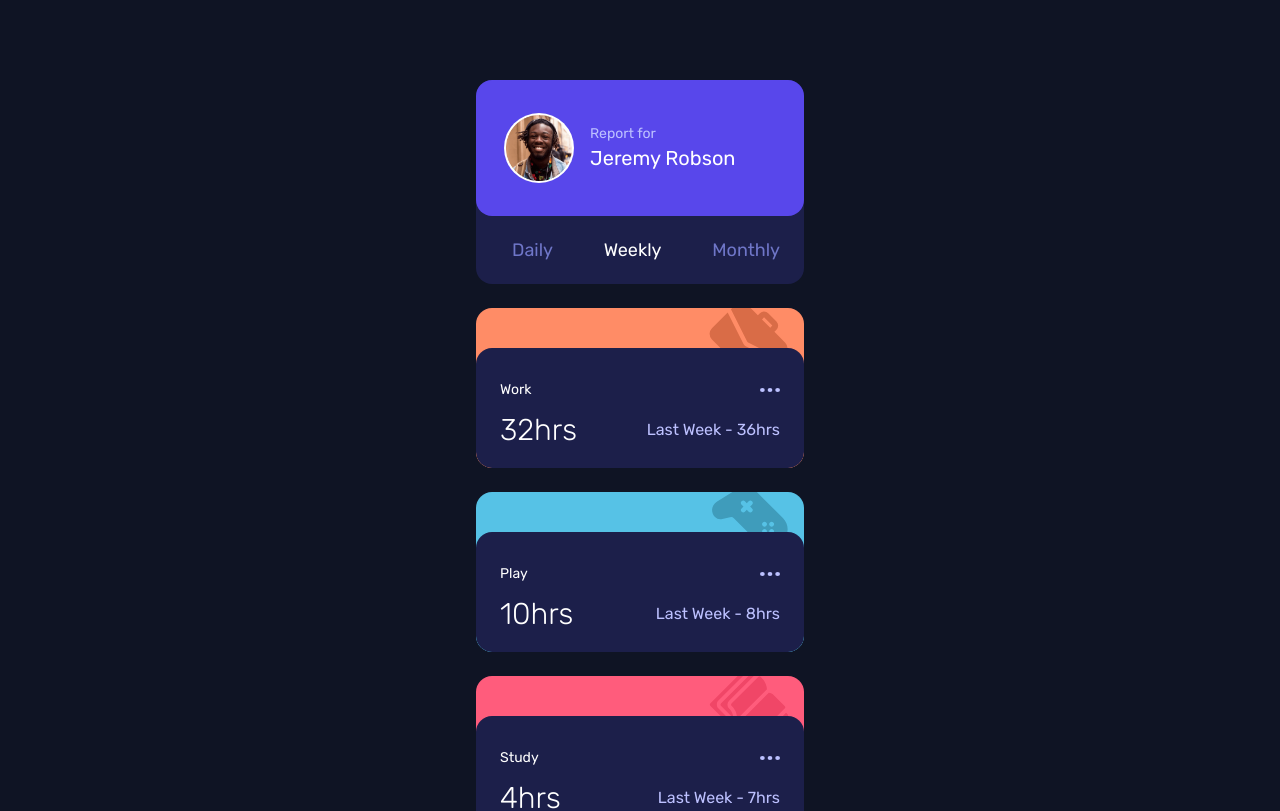
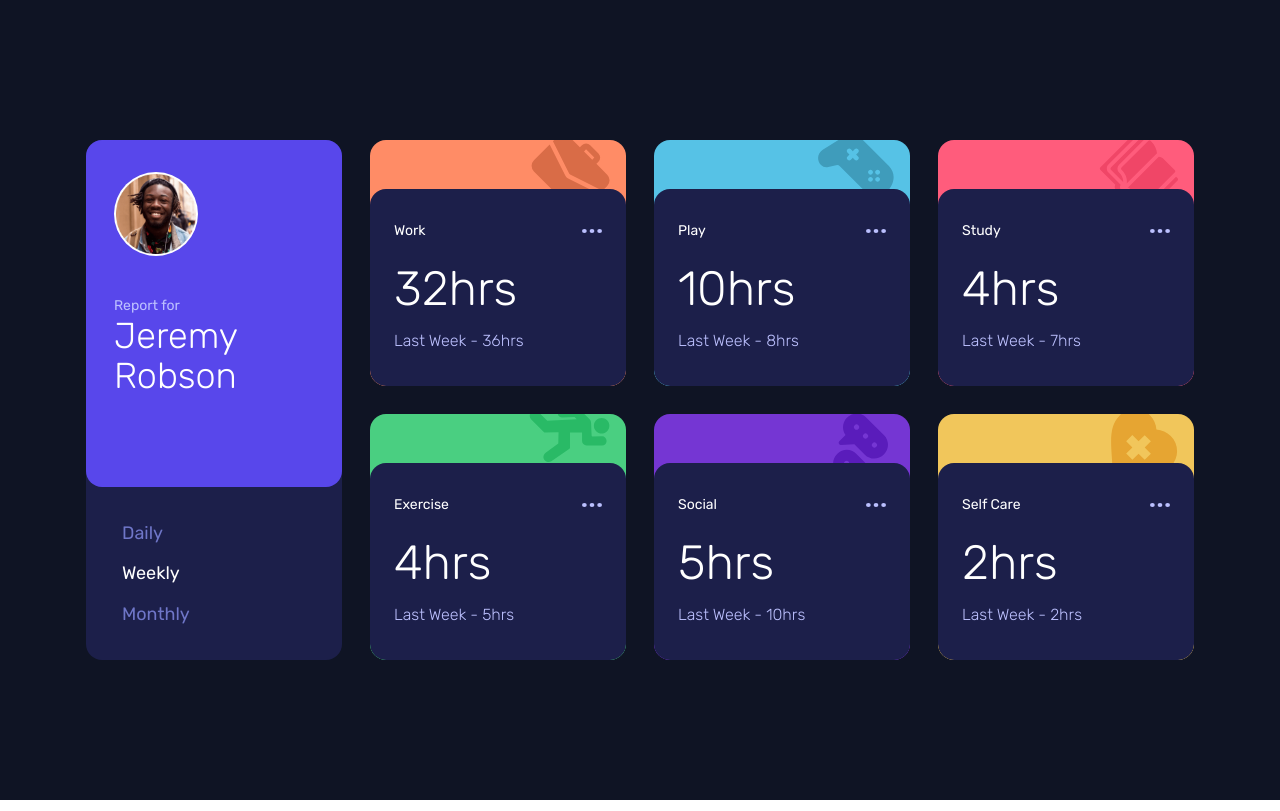
Before and after one commit to WSGokou/frontend_mentor_challenges, a Next.js app: page /challenges/time-tracker in a window 1280 px wide. Shown: the top 811 px of the page. Built offline with nearby package versions, Linux system fonts and the light colour scheme.

Commit message:
Desktop layout added

```diff
--- a/src/app/challenges/time-tracker/page.tsx
+++ b/src/app/challenges/time-tracker/page.tsx
@@ -47,15 +47,15 @@ const TimeTrackerPage = () => {
 
   return (
     <div
-      className={`${rubik.className} bg-[#0f1424] min-h-fit w-screen min-w-fit flex flex-col items-center text-sm text-[#6f76c8]`}
+      className={`${rubik.className} bg-[#0f1424] min-h-screen w-screen min-w-fit flex flex-col items-center xl:justify-center text-sm text-[#6f76c8]`}
     >
       {/* Component container */}
-      <div className="w-[328px] grid grid-cols-1 gap-6 py-20">
+      <div className="w-[328px] xl:w-fit xl:h-[520px] grid grid-cols-1 xl:grid-cols-4 gap-6 xl:gap-7 py-20 xl:py-0">
         {/* Profile box */}
-        <div className="w-full h-[204px] bg-[#1c1f4a] flex flex-col rounded-2xl relative">
-          <div className="h-2/3 w-full pl-7 flex gap-4 items-center bg-[#5847eb] rounded-2xl">
+        <div className="w-full xl:w-64 h-[204px] xl:h-full xl:row-span-2 bg-[#1c1f4a] flex flex-col rounded-2xl relative">
+          <div className="h-2/3 w-full pl-7 xl:pt-8 flex flex-row xl:flex-col gap-4 xl:gap-10 items-center xl:items-start bg-[#5847eb] rounded-2xl">
             {/* Display pic */}
-            <div className="h-[70px] w-[70px] bg-white p-0.5 rounded-full">
+            <div className="h-[70px] xl:h-[84px] w-[70px] xl:w-[84px] bg-white p-0.5 rounded-full">
               <Image
                 src={ProfilePic}
                 alt=""
@@ -65,11 +65,13 @@ const TimeTrackerPage = () => {
             {/* Main text */}
             <div>
               <p className="text-[#bdc1ff]">Report for</p>
-              <h1 className="text-xl text-white">Jeremy Robson</h1>
+              <h1 className="text-xl xl:text-4xl font-extralight text-white">
+                Jeremy <br className="hidden xl:block" /> Robson
+              </h1>
             </div>
           </div>
           {/* Timeframes */}
-          <div className="h-1/3 flex flex-row items-center justify-between text-lg  pl-9 pr-6">
+          <div className="h-1/3 flex flex-row xl:flex-col items-center xl:items-start justify-between text-lg pl-9 pr-6 xl:py-8">
             {timeframes.map((option, idx) => (
               <div key={idx}>
                 <input
@@ -110,14 +112,14 @@ const TimeTrackerPage = () => {
           return (
             <div
               key={idx}
-              className={`w-full h-40 rounded-2xl ${item.bgColor} flex flex-col relative overflow-clip`}
+              className={`w-full xl:w-64 h-40 xl:h-full rounded-2xl ${item.bgColor} flex flex-col relative overflow-clip`}
             >
               <Image
                 src={icon?.icon}
                 alt=""
                 className="absolute -top-1.5 right-4"
               />
-              <div className="bg-[#1c1f4a] px-6 pt-8 h-3/4 w-full flex flex-col gap-3 rounded-2xl absolute bottom-0">
+              <div className="bg-[#1c1f4a] hover:bg-[#6f76c8] cursor-pointer px-6 pt-8 h-3/4 xl:h-4/5 w-full flex flex-col gap-3 xl:gap-6 rounded-2xl absolute bottom-0">
                 {/* Title and elilipsis */}
                 <div className="text-white w-full flex flex-row justify-between items-center">
                   <h3>{item.title}</h3>
@@ -128,8 +130,8 @@ const TimeTrackerPage = () => {
                   />
                 </div>
                 {/* Times */}
-                <div className="flex flex-row justify-between items-center">
-                  <h1 className="text-white text-3xl font-light">{`${currentTime}hrs`}</h1>
+                <div className="flex flex-row xl:flex-col xl:gap-4 justify-between items-center xl:items-start font-light">
+                  <h1 className="text-white text-3xl xl:text-5xl">{`${currentTime}hrs`}</h1>
                   <p className="text-[#bdc1ff] text-base">{`${
                     timeFrame === 'Weekly'
                       ? 'Last Week'
```
